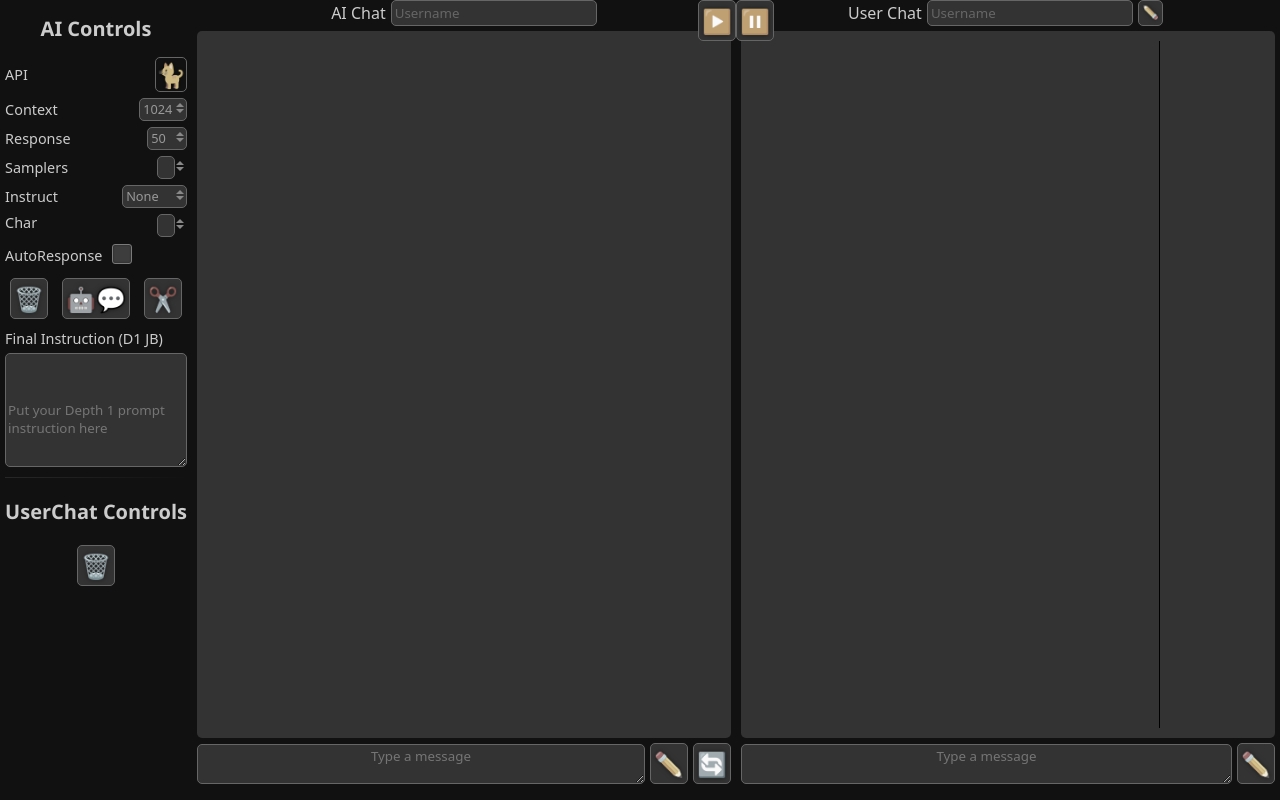
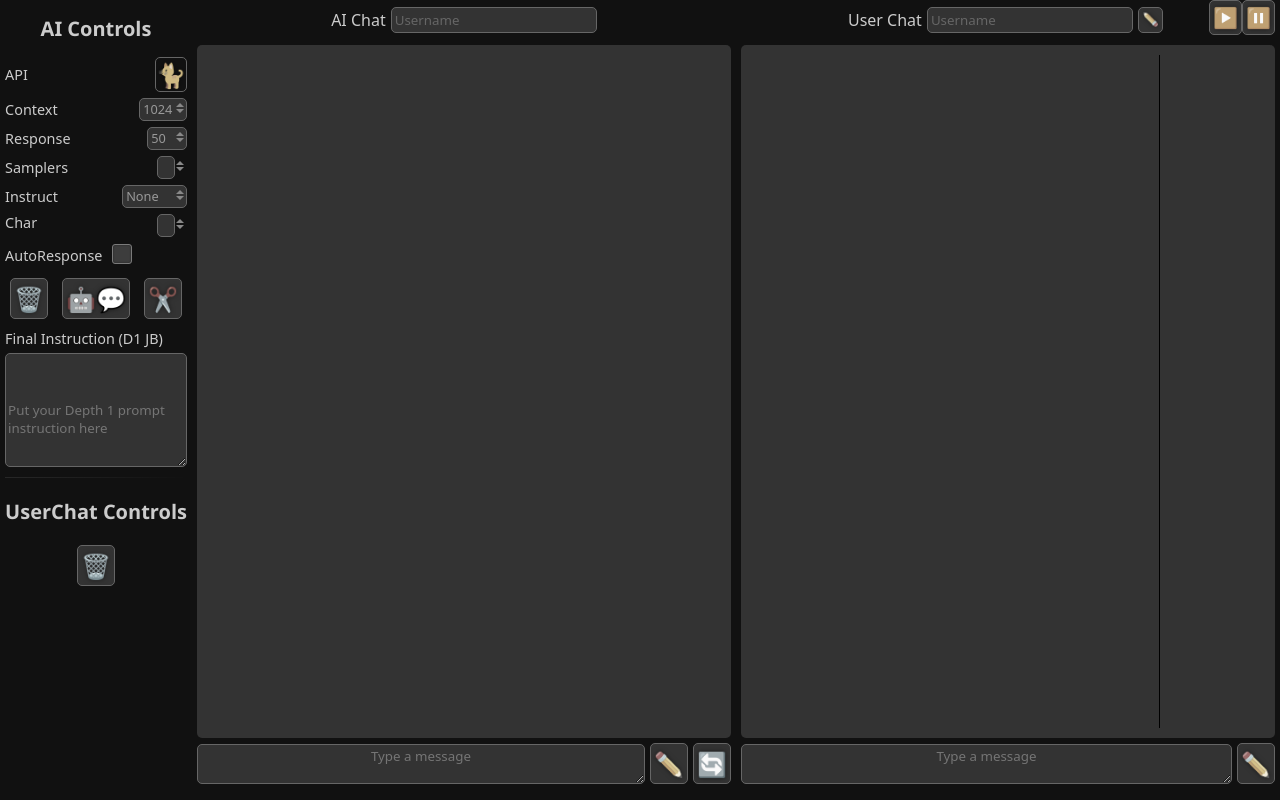
Before and after one commit to RossAscends/STMP, a website: page public/client.html in a window 1280 px wide. Drawn offline with nearby package versions, Linux system fonts and the light colour scheme; a script that the page names is missing; a web font is replaced by a local one.

Commit message:
new home for connect button

```diff
--- a/public/client.html
+++ b/public/client.html
@@ -95,7 +95,7 @@
         </div>
         <div id="chatWrap" class="flexbox flex1 noGap">
             <div id="LLMChatWrapper" class="flexbox flexFlowCol flex1 noGap">
-                <div class="Hcentered Vcentered flexbox">
+                <div class="Hcentered Vcentered flexbox chatHeader">
                     <!-- A clickable icon that toggles between tabby and horde mode, swaps the API parameters, and updates the UI to reflect the change. -->
                     <!-- Reveals mode on hover -->
                     AI Chat <input type="text" id="AIUsernameInput" class="brightUp" placeholder="Username">
@@ -110,11 +110,11 @@
                 </div>
             </div>
             <div id="universalControls">
-                <button id="reconnectButton" class="textshadow greyscale fontSize1p5em brightUp">▶️</button>
-                <button id="disconnectButton" class="textshadow greyscale fontSize1p5em brightUp">⏸</button>
+                <button id="reconnectButton" class="textshadow greyscale fontSize1p25em brightUp">▶️</button>
+                <button id="disconnectButton" class="textshadow greyscale fontSize1p25em brightUp">⏸</button>
             </div>
             <div id="OOCChatWrapper" class="flexbox flexFlowCol flex1 noGap">
-                <div class="Hcentered Vcentered flexbox">
+                <div class="Hcentered Vcentered flexbox chatHeader">
                     User Chat <input type="text" id="usernameInput" class="brightUp" placeholder="Username">
                     <button id="clearLocalStorage" class="textshadow greyscale brightUp flipBoth">✏️</button>
                     <i id="userRole"></i>
--- a/public/style.css
+++ b/public/style.css
@@ -48,10 +48,11 @@ button {
 }
 
 #universalControls {
-    justify-content: center;
+    justify-content: end;
     display: flex;
     position: absolute;
     width: 100%;
+    right: 5px
 }
 
 #LLMChatWrapper,
@@ -297,7 +298,10 @@ input::placeholder {
     border-radius: 5px;
     padding: 5px;
     flex: 1;
+}
 
+.chatHeader {
+    height: 2.5em
 }
 
 #userChatAndUserList {
@@ -413,6 +417,10 @@ hr {
     font-size: 1.5em
 }
 
+.fontSize1p25em {
+    font-size: 1.25em
+}
+
 .greyscale {
     filter: saturate(0.3)
 }
```
